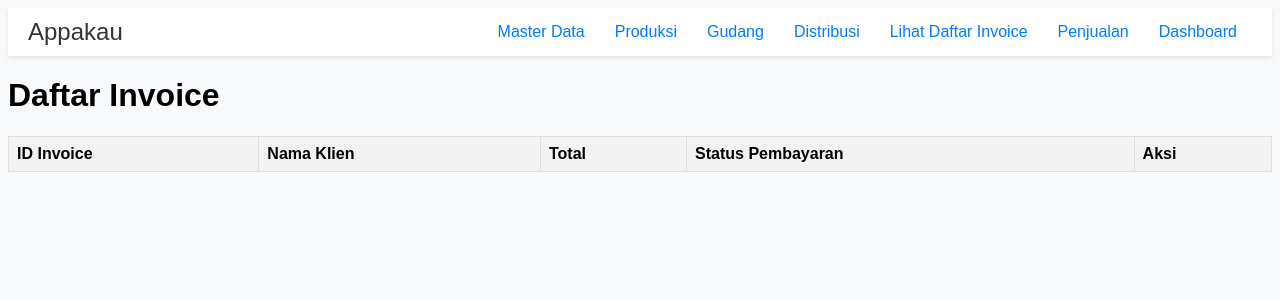
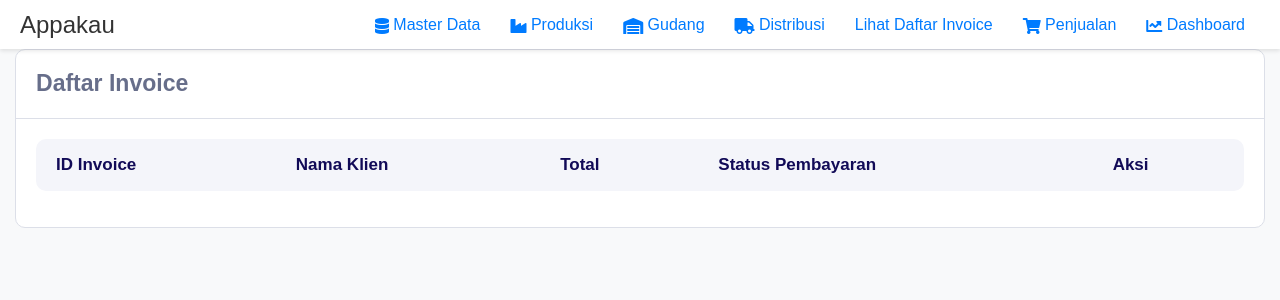
Before and after one commit to Halozy-bit/p-appakau, a Flask app: page /invoice_list in a window 1280 px wide. Shown: the top 300 px of the page. Run offline with Flask 3, Linux system fonts and the light colour scheme; lists and menus that the app fills with data are empty; some libraries are stand-ins or nearby versions.

Commit message:
add posdash template for invoice and list

```diff
--- a/templates/invoice_list.html
+++ b/templates/invoice_list.html
@@ -1,31 +1,60 @@
+<!DOCTYPE html>
 <!DOCTYPE html>
 <html lang="en">
   <head>
-    <meta charset="UTF-8" />
-    <meta name="viewport" content="width=device-width, initial-scale=1.0" />
-    <title>Daftar Invoice</title>
-    <style>
-      table {
-        border-collapse: collapse;
-        width: 100%;
-      }
-      th,
-      td {
-        border: 1px solid #ddd;
-        padding: 8px;
-        text-align: left;
-      }
-      th {
-        background-color: #f2f2f2;
-      }
-    </style>
+    <meta charset="utf-8" />
+    <meta
+      name="viewport"
+      content="width=device-width, initial-scale=1, shrink-to-fit=no"
+    />
+    <title>Appakau</title>
+    <!-- Favicon -->
+    <link
+      rel="shortcut icon"
+      href="{{ url_for('static', filename='images/favicon.ico') }}"
+    />
+    <link
+      rel="stylesheet"
+      href="{{ url_for('static', filename='css/backend-plugin.min.css') }}"
+    />
+    <link
+      rel="stylesheet"
+      href="{{ url_for('static', filename='css/backend.css') }}"
+    />
+    <link
+      rel="stylesheet"
+      href="{{ url_for('static', filename='vendor/@fortawesome/fontawesome-free/css/all.min.css') }}"
+    />
+    <link
+      rel="stylesheet"
+      href="{{ url_for('static', filename='vendor/line-awesome/dist/line-awesome/css/line-awesome.min.css') }}"
+    />
+    <link
+      rel="stylesheet"
+      href="{{ url_for('static', filename='vendor/remixicon/fonts/remixicon.css') }}"
+    />
   </head>
   <body>
     {% include 'header.html' %}
-    <h1>Daftar Invoice</h1>
-    <table>
+    <div class="container-fluid">
+      <div class="row">
+        <div class="col-sm-12">
+          <div class="card">
+            <div class="card-header d-flex justify-content-between">
+              <div class="header-title">
+                <h4 class="card-title">Daftar Invoice</h4>
+              </div>
+            </div>
+            <div class="card-body">
+              <!-- Include header -->
+              <div class="table-responsive">
+                <table
+                  id="datatable"
+                  class="table table-striped table-bordered"
+                  role="grid"
+                >
                   <thead>
-        <tr>
+                    <tr class="ligth">
                       <th>ID Invoice</th>
                       <th>Nama Klien</th>
                       <th>Total</th>
@@ -41,7 +70,8 @@
                       <td>{{ invoice.total|format_currency }}</td>
                       <td>{{ invoice.payment_status }}</td>
                       <td>
-            <a href="{{ url_for('invoice', invoice_id=invoice.id) }}"
+                        <a
+                          href="{{ url_for('invoice', invoice_id=invoice.id) }}"
                           >Lihat Detail</a
                         >
                       </td>
@@ -49,5 +79,24 @@
                     {% endfor %}
                   </tbody>
                 </table>
+              </div>
+            </div>
+          </div>
+        </div>
+      </div>
+    </div>
+    <!-- Backend Bundle JavaScript -->
+    <script src="{{ url_for('static', filename='js/backend-bundle.min.js') }}"></script>
+    <!-- Table Treeview JavaScript -->
+    <script src="{{ url_for('static', filename='js/table-treeview.js') }}"></script>
+    <!-- Chart Custom JavaScript -->
+    <script src="{{ url_for('static', filename='js/customizer.js') }}"></script>
+    <!-- Chart Custom JavaScript -->
+    <script
+      async
+      src="{{ url_for('static', filename='js/chart-custom.js') }}"
+    ></script>
+    <!-- app JavaScript -->
+    <script src="{{ url_for('static', filename='js/app.js') }}"></script>
   </body>
 </html>
```
Also changed, not shown: templates/invoice.html (+25 -3 lines). Lines whose indentation alone changed are shown as unchanged.
